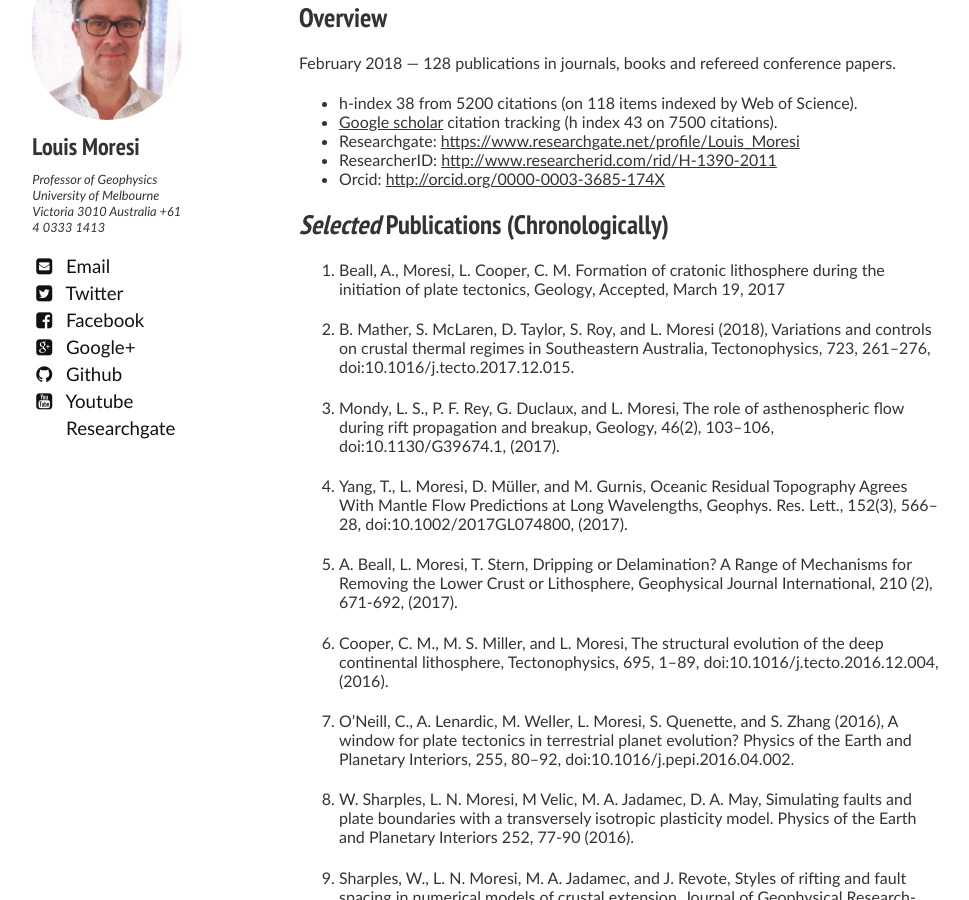
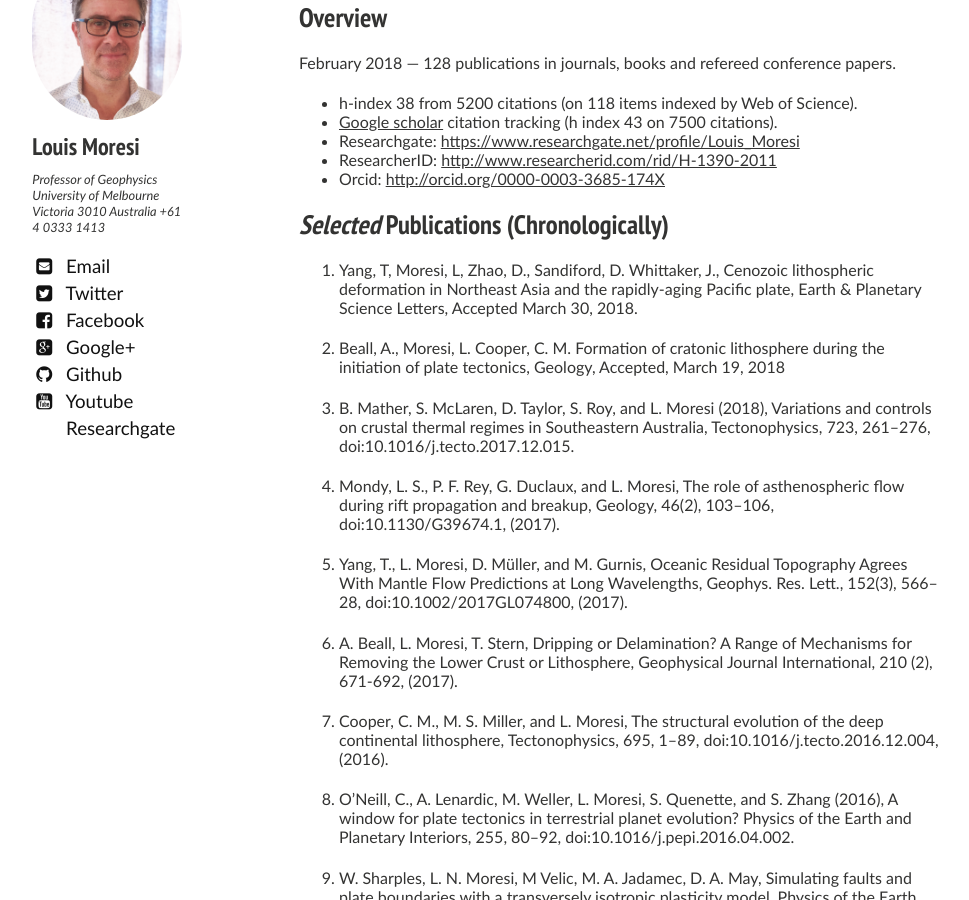
Before and after one commit to lmoresi/lmoresi.github.io, a Jekyll site: the page built from pages/Pubs/index.md, in a window 1280 px wide and 900 px high, scrolled down 1140 px. Shown: the whole window, without its empty margins (21-990 px from the left). Built offline with Jekyll 4.4.1, drawn with Linux system fonts in a browser that asks for light colours; nearby versions of some CDN libraries.

Commit message:
Updated a couple of publications

```diff
--- a/pages/Pubs/index.md
+++ b/pages/Pubs/index.md
@@ -23,7 +23,9 @@ February 2018 — 128 publications in journals, books and refereed conference pa
 
 ## _Selected_ Publications (Chronologically)
 
-   0. Beall, A., Moresi, L. Cooper, C. M. Formation of cratonic lithosphere during the initiation of plate tectonics, Geology, Accepted, March 19, 2017
+   0. Yang, T, Moresi, L, Zhao, D., Sandiford, D. Whittaker, J., Cenozoic lithospheric deformation in Northeast Asia and the rapidly-aging Pacific plate, Earth & Planetary Science Letters, Accepted March 30, 2018.
+
+   0. Beall, A., Moresi, L. Cooper, C. M. Formation of cratonic lithosphere during the initiation of plate tectonics, Geology, Accepted, March 19, 2018
 
    0. B. Mather, S. McLaren, D. Taylor, S. Roy, and L. Moresi (2018), Variations and controls on crustal thermal regimes in Southeastern Australia, Tectonophysics, 723, 261–276, doi:10.1016/j.tecto.2017.12.015.
 
```
Also changed, not shown: _posts/2018-04-01-CratonFormation.md (+16 -6 lines).
